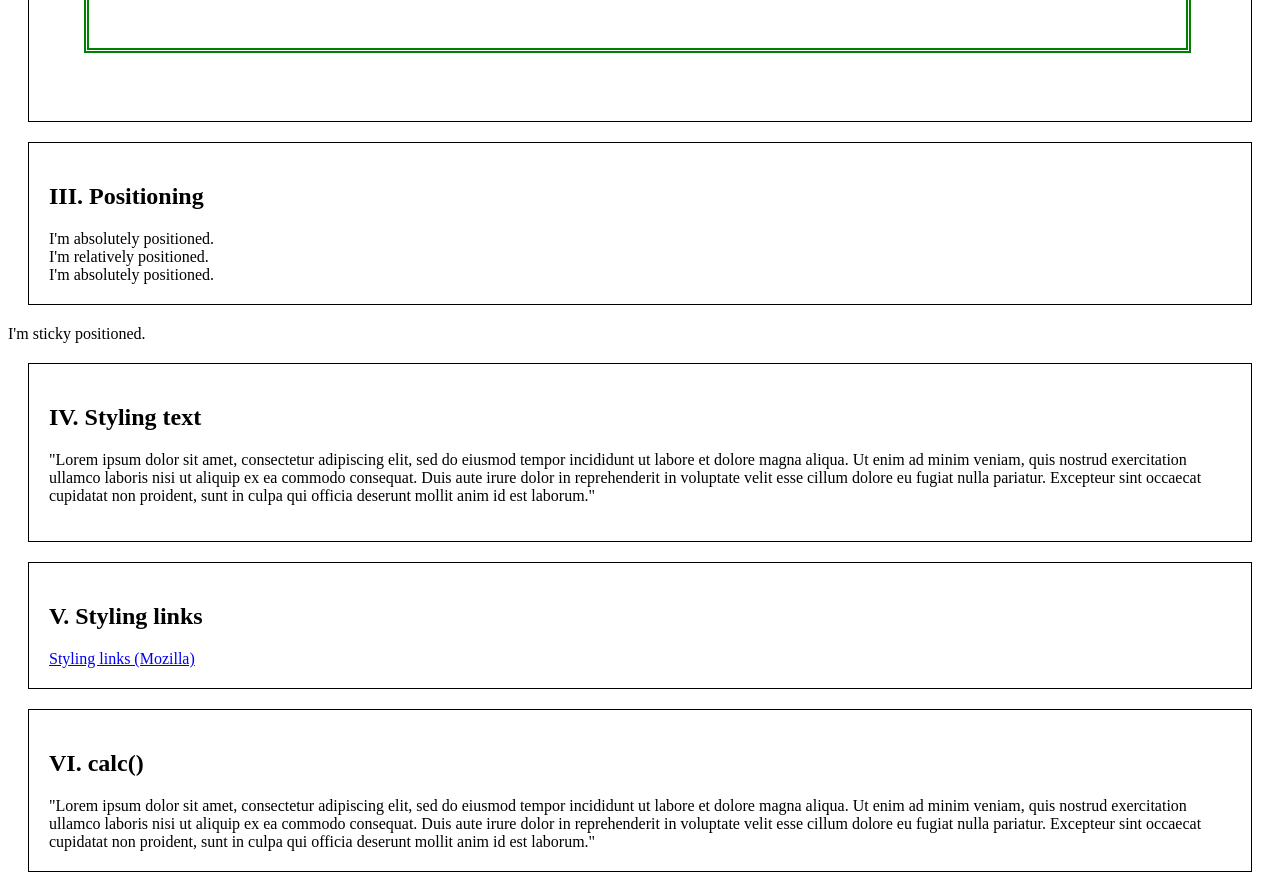
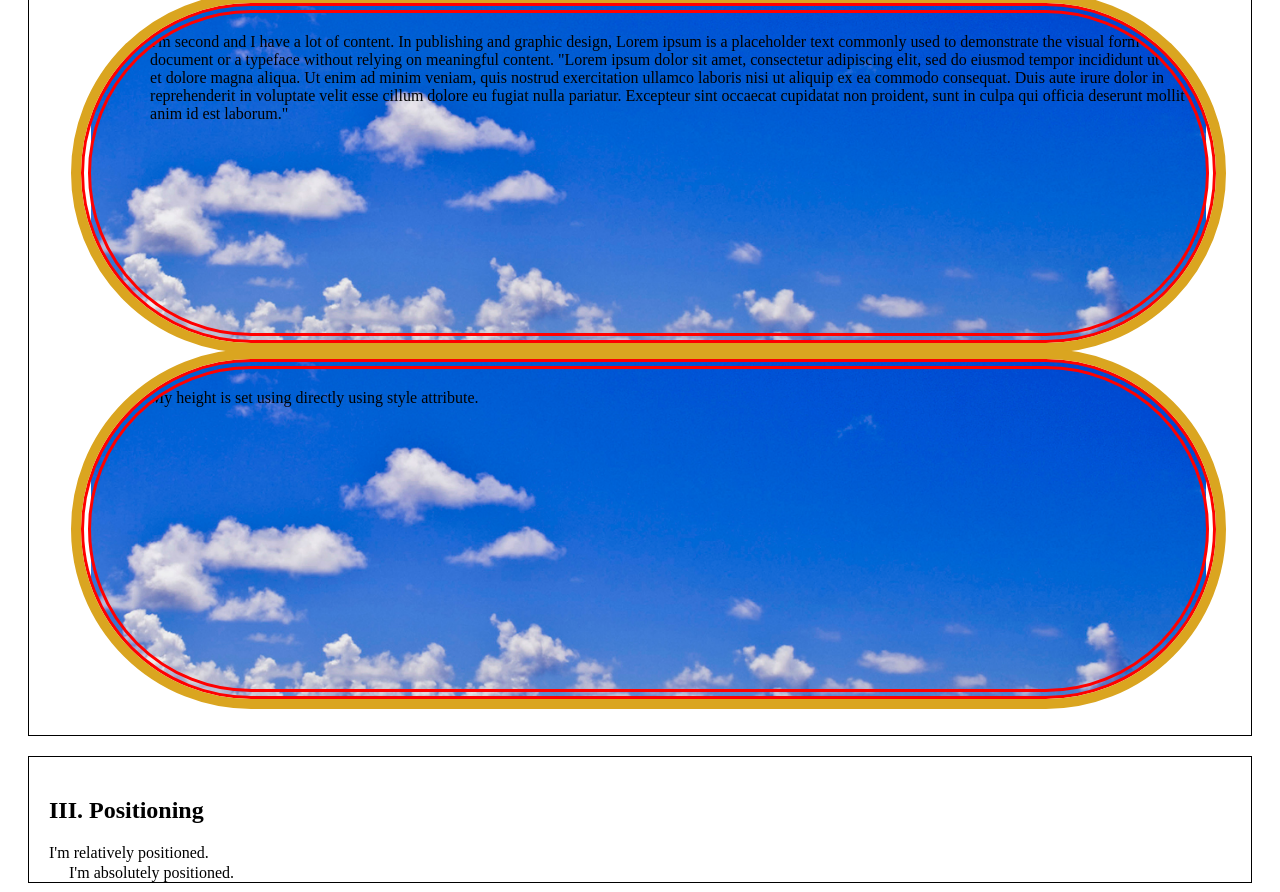
Before and after one commit to randellJE/Module2Lab1.2, a plain HTML site: page index.html in a window 1280 px wide. Shown: the part 974-1866 px from the top of the page. Drawn offline with nearby package versions, Linux system fonts and the light colour scheme.

Commit message:
Added missing styles

```diff
--- a/index.html
+++ b/index.html
@@ -2,6 +2,7 @@
 <html>
   <head>
     <style>
+      @import url('https://fonts.googleapis.com/css2?family=Playfair+Display&display=swap');
       /* I. Selectors */
       /* Put styles for sections 1.1, 1.2, 1.3 and 1.4 here */
       article {
@@ -43,30 +44,85 @@
         background-color: red;
       }
       /* II. Box model and common properties */
-      /* .box {
-        margin: 1rem;
-      } */
-
-      /* .box {
-        margin: 1rem 2rem;
-      } */
 
       .box {
-        margin: 1rem 40px 3em 3%;
-        /* width: 1px;
-        height: 1px; */
-        border: double green;
-        border-width: 5px;
+        margin: 1rem 2rem;
+        padding: 20px 2px 300px 5%;
+        width: 96%;
+        height: 100px;
+        border: red;
+        border-style: double;
+        border-width: 10px;
         box-sizing: border-box;
+        white-space: norap;
+        overflow: hidden;
+        text-overflow: ellipsis;
+        outline: 10px solid goldenrod;
+        border-radius: 200px;
+        background: url('./assests/lakebgimg.jpg');
+        background-size: cover;
+        background-repeat: no-repeat;
+        background-position: center;
       }
 
       /* III. Position */
 
+      .position-absolute {
+        position: absolute;
+        top: 20px;
+        left: 20px;
+        z-index: 1;
+      }
+      .position-relative {
+        position: relative;
+      }
+      .position-sticky {
+        position: sticky;
+      }
 
       /* IV. Styling text */
 
+      .text-style {
+        color: green;
+        font-size: 15;
+        line-height: 23px;
+        font-weight: bold;
+        font-family: 'Playfair Display', serif;
+        text-align: center;
+        letter-spacing: 2px;
+        word-spacing: 5px;
+        text-transform: capitalize;
+        text-decoration: underline;
+      }
+
+      /* V. Link Styling */
+
+      a, a:link {
+        color: peru;
+        text-decoration: overline;
+      }
+
+      a:visited {
+        color: red;
+      }
+
+      a:hover {
+        text-decoration: underline;
+      }
+
+      a:active {
+        color: slateblue;
+      }
+
+      a:focus {
+        outline: 3px dotted olivedrab;
+      }
 
       /* VI. calc() */
+
+      .calc-style {
+        width: calc(100vw - 100px);
+      }
 
     </style>
   </head>
```
Also changed, not shown: assests/lakebgimg.jpg (added).
